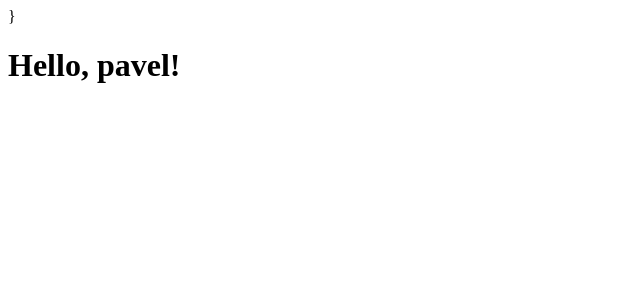
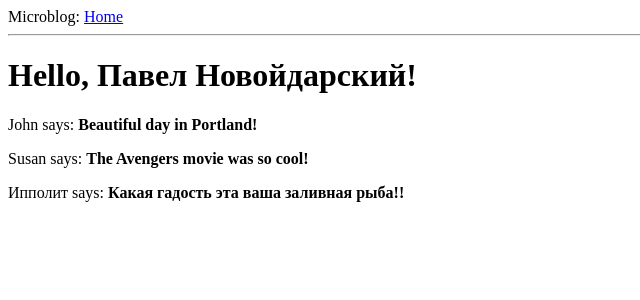
Before and after one commit to sorvihead/flask-real-app, a Flask app: page / in a window 1280 px wide. Shown: the top 300 px of the page, without its empty margins (0-640 px from the left). Run offline with Flask 2, Linux system fonts and the light colour scheme.

Commit message:
add base template

```diff
--- a/app/routes.py
+++ b/app/routes.py
@@ -5,5 +5,19 @@ from flask import render_template
 @app.route('/')
 @app.route('/index')
 def index():
-    user = {'username': 'pavel'}
-    return render_template('index.html', user=user)
+    user = {'username': 'Павел Новойдарский'}
+    posts = [
+        {
+            'author': {'username': 'John'},
+            'body': 'Beautiful day in Portland!'
+        },
+        {
+            'author': {'username': 'Susan'},
+            'body': 'The Avengers movie was so cool!'
+        },
+        {
+            'author': {'username': 'Ипполит'},
+            'body': 'Какая гадость эта ваша заливная рыба!!'
+        }
+    ]
+    return render_template('index.html', title='Home', user=user, posts=posts)  # TODO Шаблон
--- /dev/null
+++ b/app/templates/base.html
@@ -0,0 +1,17 @@
+<!DOCTYPE html>
+<html lang="en">
+<head>
+    <meta charset="UTF-8">
+        {% if title %}
+        <title>{{ title }} - Microblog</title>
+        {% else %}}
+        <title>Welcome to Microblog</title>
+        {% endif %}
+</head>
+<body>
+    <div>Microblog: <a href="/index">Home</a></div>
+    <hr>
+    {% block content %}{% endblock %}
+
+</body>
+</html>
--- a/app/templates/index.html
+++ b/app/templates/index.html
@@ -1,15 +1,7 @@
-<!DOCTYPE html>
-<html>
-<head>
-    <meta charset="UTF-8">
-
-        {% if title %}
-        <title>{{ title }} - Microblog</title>
-        {% else %}}
-        <title>Welcome to Microblog</title>
-        {% endif %}
-</head>
-<body>
+{% extends "base.html" %}
+{% block content %}
     <h1>Hello, {{ user.username }}!</h1>
-</body>
-</html>
+    {% for post in posts %}
+    <div><p>{{ post.author.username}} says: <b>{{ post.body}}</b></p></div>
+    {% endfor %}
+{% endblock %}
```
